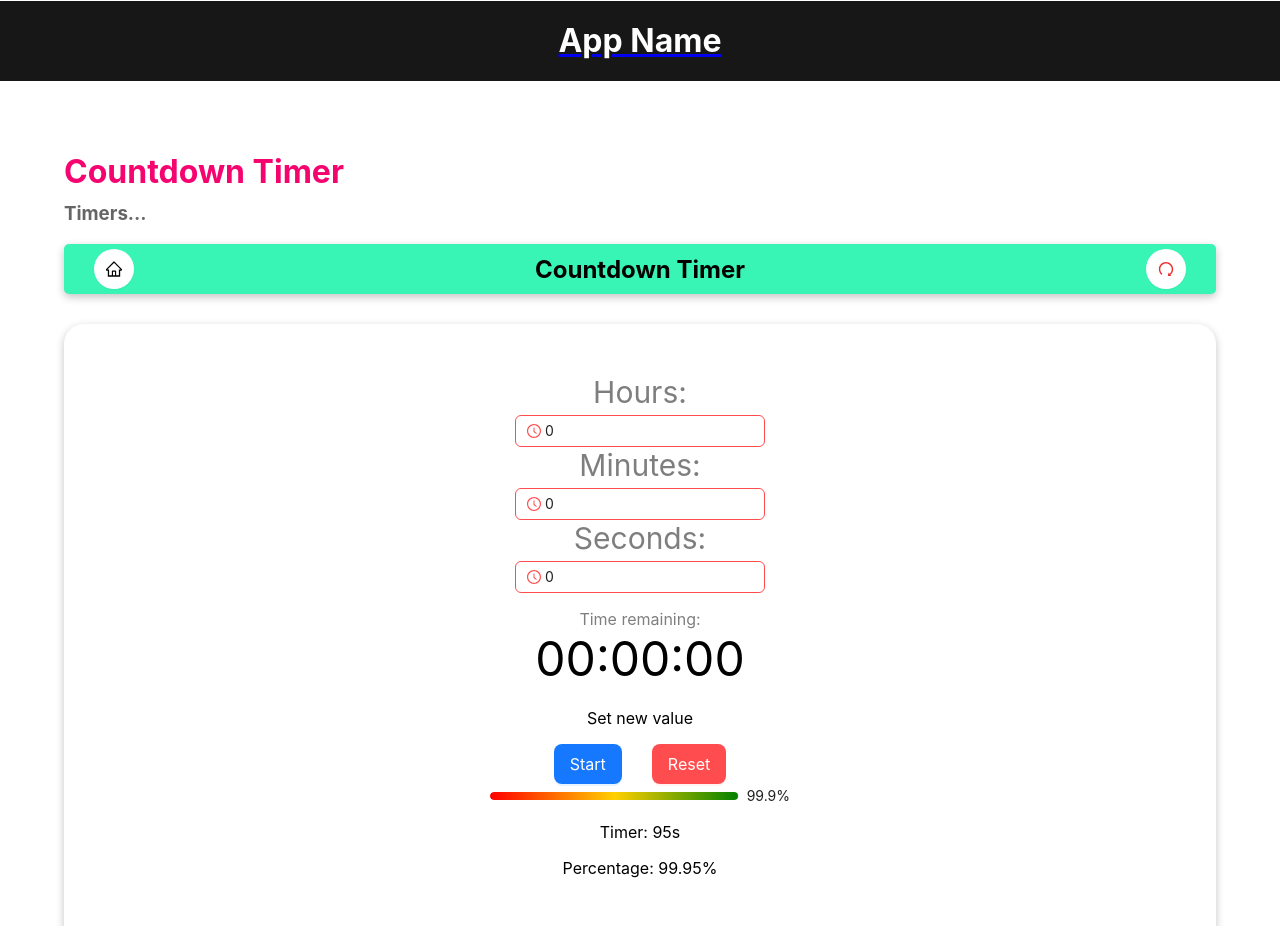
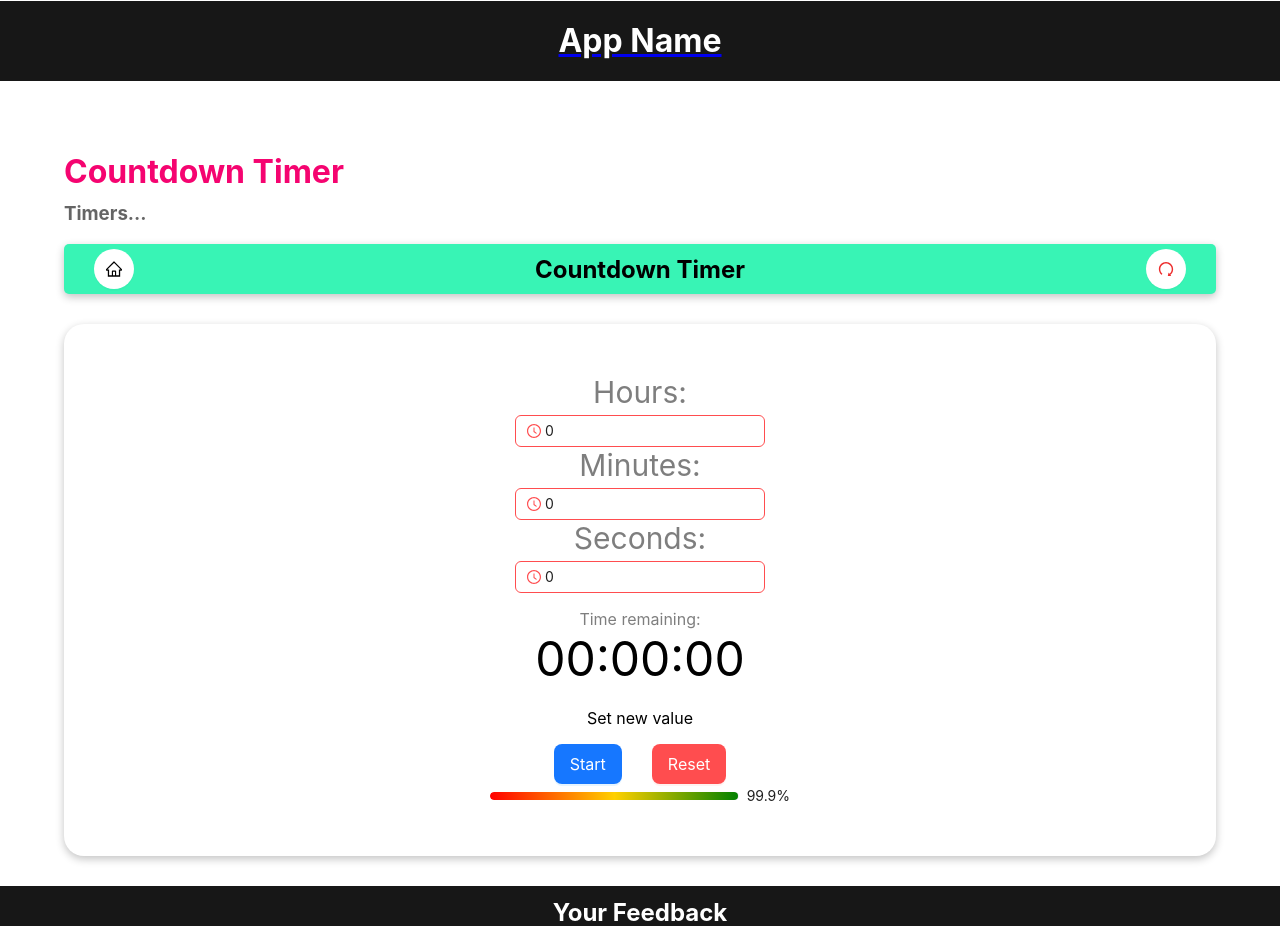
Before and after one commit to akashsdk/all-in-one, a React (Create React App) app: page /Timers in a window 1280 px wide. Shown: the top 926 px of the page. Built offline with nearby package versions, Linux system fonts and the light colour scheme.

Commit message:
Update Timers.js

```diff
--- a/src/Component/Timers.js
+++ b/src/Component/Timers.js
@@ -78,21 +78,6 @@ export default function Timers() {
 
 
 
-  const [percentage, setPercentage] = useState(100);
-  const [timer, setTimer] = useState(100);
-
-  useEffect(() => {
-    const interval = setInterval(() => {
-      if (timer > 0) {
-        setTimer((prevTimer) => prevTimer - 1);
-        setPercentage((prevPercentage) => prevPercentage - (1 / 100));
-      } else {
-        clearInterval(interval);
-      }
-    }, 1000); // Decrease every 1 second (1000 milliseconds)
-
-    return () => clearInterval(interval);
-  }, [timer]);
 
 
   return (
@@ -173,17 +158,6 @@ export default function Timers() {
           strokeColor={twoColors}
           style={{ width: "300px" }}
         />
-
-
-
-
-
-
-
-<div>
-        <p>Timer: {timer}s</p>
-        <p>Percentage: {percentage.toFixed(2)}%</p>
-      </div>
         <div style={{ height: "50px" }} />
       </div>
     </div>
```
